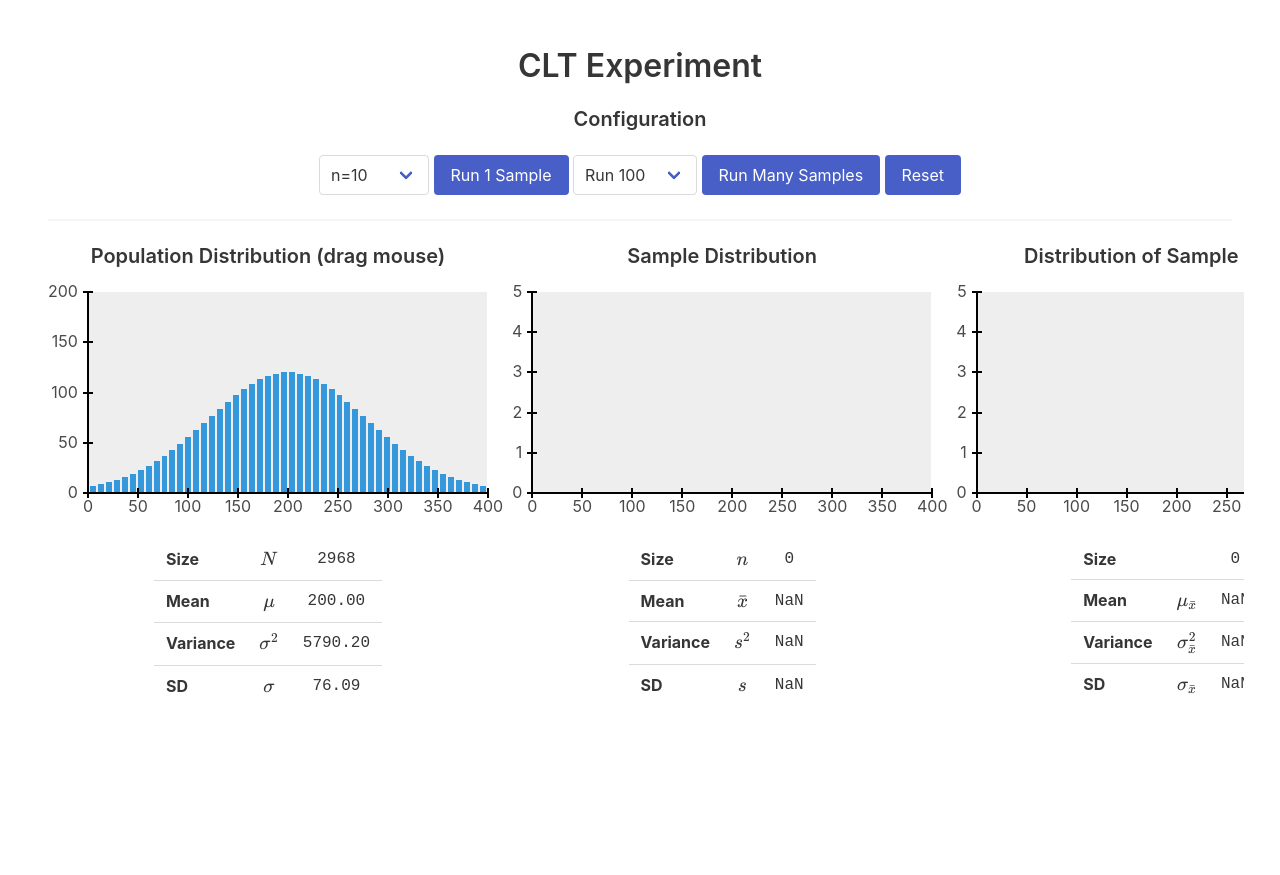
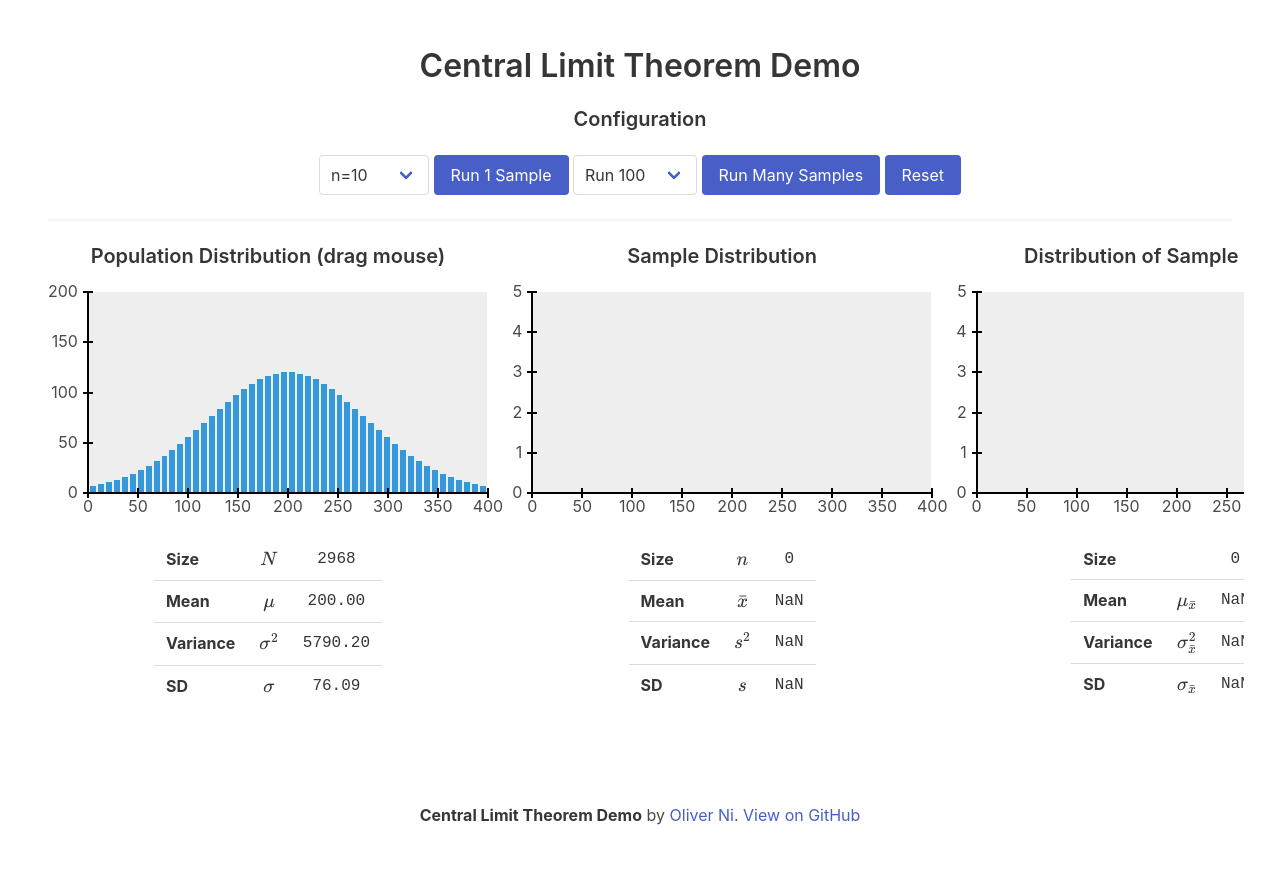
Before and after one commit to oliver-ni/clt-experiment, a plain HTML site: page index.html in a window 1280 px wide. Before the commit the page ends 800 px from the top, so only its background shows below. Drawn offline with nearby package versions, Linux system fonts and the light colour scheme.

Commit message:
Add footer

```diff
--- a/index.html
+++ b/index.html
@@ -6,7 +6,7 @@
     <meta charset="UTF-8">
     <meta name="viewport" content="width=device-width, initial-scale=1.0">
 
-    <title>CLT Experiment</title>
+    <title>Central Limit Theorem</title>
 
     <link rel="stylesheet" href="https://cdn.jsdelivr.net/npm/bulma@0.8.0/css/bulma.min.css">
     <link rel="stylesheet" href="https://cdn.jsdelivr.net/npm/katex@0.11.1/dist/katex.min.css">
@@ -28,7 +28,7 @@
 
         <section class="section">
             <div class="container-fluid has-text-centered">
-                <h1 class="title">CLT Experiment</h1>
+                <h1 class="title">Central Limit Theorem Demo</h1>
 
                 <h2 class="title is-5 has-text-centered">Configuration</h2>
 
@@ -211,6 +211,14 @@
             </div>
         </section>
 
+        <div class="container foot section">
+            <div class="content has-text-centered">
+                <p>
+                    <strong>Central Limit Theorem Demo</strong> by <a href="https://oliverni.com">Oliver Ni</a>. <a href="https://github.com/oliver-ni/clt-experiment">View on GitHub</a>
+                </p>
+            </div>
+        </div>
+
     </div>
 
 </body>
--- a/style.css
+++ b/style.css
@@ -1,5 +1,17 @@
-html {
+html, body {
     user-select: none;
+    height: 100%;
+}
+
+#main {
+    display: flex;
+    flex-direction: column;
+    justify-content: space-between;
+    height: 100%;
+}
+
+.foot {
+    flex-grow: 0;
 }
 
 .scroll-container {
```
